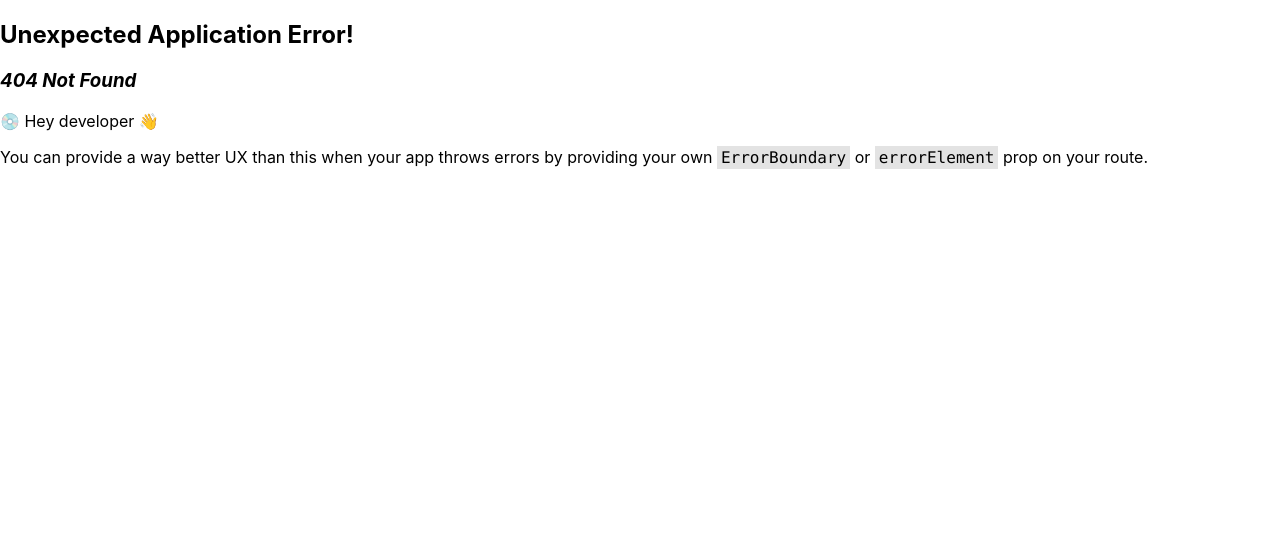
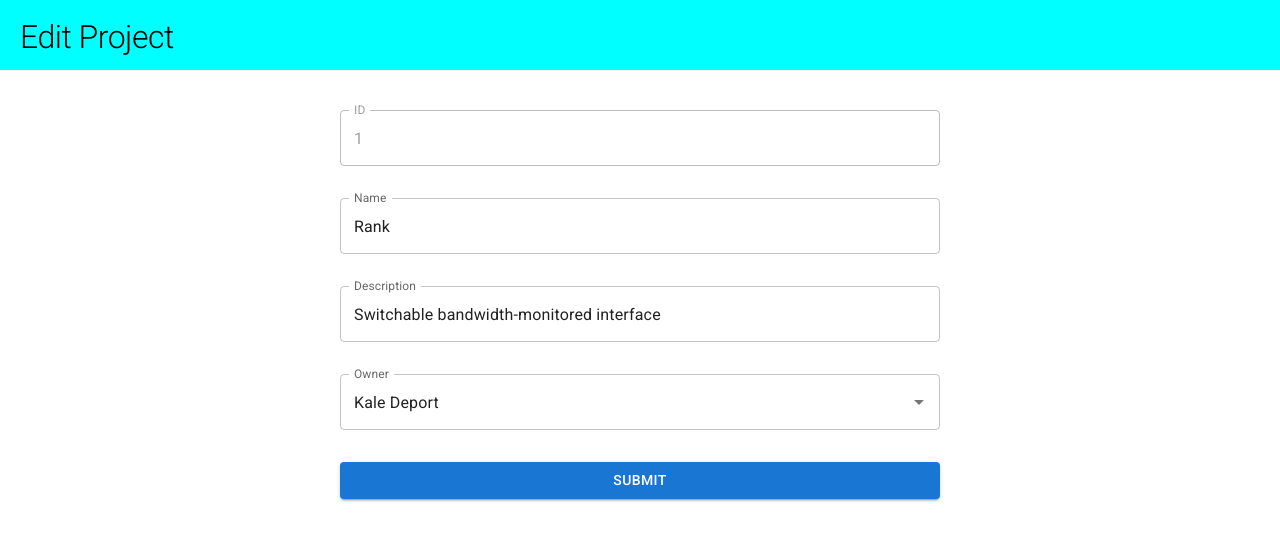
Before and after one commit to fcatania/react-challenge, a React (Create React App) app: page /edit-project/1 in a window 1280 px wide. Before the commit this address had no page. Shown: the top 540 px of the page. Built offline with nearby package versions, Linux system fonts and the light colour scheme; a web font is replaced by a local one.

Commit message:
add EditProject page and navigation

```diff
--- a/src/components/ProjectTable/ProjectTable.tsx
+++ b/src/components/ProjectTable/ProjectTable.tsx
@@ -7,13 +7,15 @@ import { useSelector } from 'react-redux';
 import { RootState } from '../../store/store';
 import { Project } from '../../models/Project';
 import { GridCellParams } from '@mui/x-data-grid';
+import { useNavigate } from "react-router-dom";
 
 export const ProjectTable = () => {
   const projects = useSelector((state: RootState) => state.projects.data);
   const users = useSelector((state: RootState) => state.users.data);
+  const navigate = useNavigate();
 
-  const onClickEditAction = useCallback((row: Project) => {
-    // navigate to new page
+  const onClickEditAction = useCallback((project: Project) => {
+    navigate('/edit-project/' + project.id);
   }, []);
 
   const renderEditAction = useCallback((params: GridCellParams) => {
@@ -58,6 +60,7 @@ export const ProjectTable = () => {
         rows={projects}
         columns={columns}
         pageSize={20}
+        rowsPerPageOptions={[20]}
       />
     </Box>
   );
--- /dev/null
+++ b/src/pages/EditProject/EditProject.module.css
@@ -0,0 +1,16 @@
+.container {
+  height: 100vh;
+  width: 100vw;
+  background-color: 'whitesmoke';
+  display: flex;
+  flex-direction: column;
+}
+
+.tableContainer {
+  width: 600px;
+  display: flex;
+  flex-direction: column;
+  justify-content: center;
+  align-self: center;
+  padding-top: 40px;
+}
--- /dev/null
+++ b/src/pages/EditProject/EditProject.tsx
@@ -0,0 +1,83 @@
+import React, { useState, useCallback } from 'react';
+import styles from './EditProject.module.css';
+import { Header } from '../../components/Header/Header';
+import { useNavigate, useParams } from 'react-router-dom';
+import { useProjectById } from '../../hooks/useProjectById';
+import { Stack, TextField, Autocomplete, Button } from '@mui/material';
+import { useSelector, useDispatch } from 'react-redux';
+import { RootState } from '../../store/store';
+import { useUserById } from '../../hooks/useUserById';
+import { User } from '../../models/User';
+import { edit } from '../../store/projectsSlice';
+import { useControlledInput } from '../../hooks/useControlledInput';
+
+export const EditProject = () => {
+  const dispatch = useDispatch();
+  const navigate = useNavigate();
+  const params = useParams();
+  const project = useProjectById(params.id);
+  const users = useSelector((state: RootState) => state.users.data);
+  const user = useUserById(project?.owner);
+  const [ownerValue, setOwnerValue] = useState(user);
+  const [nameValue, onChangeName] = useControlledInput(project?.name);
+  const [descriptionValue, onChangeDescription] = useControlledInput(project?.description);
+
+  const onSubmit = useCallback(() => {
+    dispatch(edit({
+      id: project?.id || -1,
+      name: nameValue,
+      description: descriptionValue,
+      owner: ownerValue?.id || -1,
+    }));
+    navigate('/');
+  }, [project, nameValue, descriptionValue, ownerValue]);
+
+  if (!project) {
+    return null; // error state?
+  }
+
+  return (
+    <div className={styles.container}>
+      <Header title="Edit Project" />
+      <Stack spacing={4} className={styles.tableContainer}>
+        <TextField
+          id="id-field"
+          variant="outlined"
+          disabled
+          label="ID"
+          defaultValue={project.id}
+          fullWidth
+        />
+        <TextField
+          id="name-field"
+          variant="outlined"
+          label="Name"
+          fullWidth
+          value={nameValue}
+          onChange={onChangeName}
+        />
+        <TextField
+          id="description-field"
+          variant="outlined"
+          label="Description"
+          fullWidth
+          value={descriptionValue}
+          onChange={onChangeDescription}
+        />
+        <Autocomplete
+          disablePortal
+          id="combo-box-demo"
+          options={users}
+          disableClearable
+          getOptionLabel={option => option.name}
+          value={ownerValue}
+          onChange={(event: any, newValue: User) => {
+            setOwnerValue(newValue);
+          }}
+          renderInput={(params) => <TextField {...params} label="Owner" />}
+        />
+        <Button variant="contained" onClick={onSubmit}>SUBMIT</Button>
+      </Stack>
+    </div >
+  );
+}
```
Also changed, not shown: src/index.tsx (+6 -1 lines).
